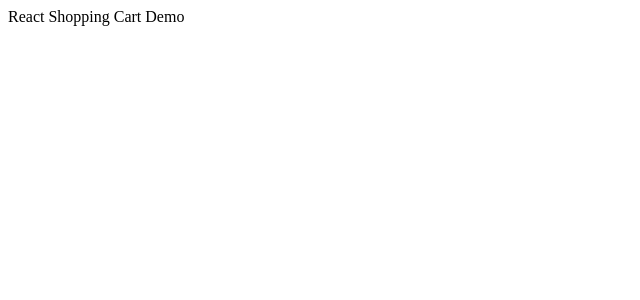
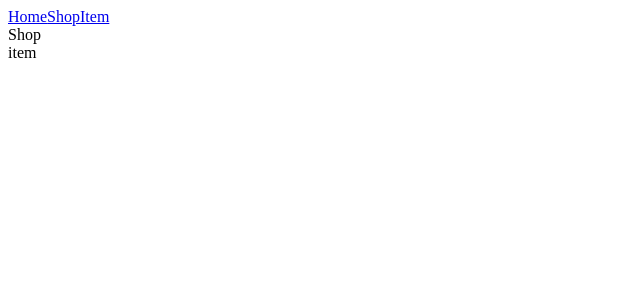
Before and after one commit to AntonHarbers/Odin-Shopping-Cart, a React (Vite) app: page /shop/item in a window 1280 px wide. Shown: the top 300 px of the page, without its empty margins (0-640 px from the left). Built offline with nearby package versions, Linux system fonts and the light colour scheme.

Commit message:
Basic Router setup with router component, outlet, errorElement

```diff
--- a/src/components/App.jsx
+++ /dev/null
@@ -1,7 +0,0 @@
-import '../styles/App.css';
-
-function App() {
-  return <div>React Shopping Cart Demo</div>;
-}
-
-export default App;
--- /dev/null
+++ b/src/components/Navbar.jsx
@@ -0,0 +1,21 @@
+import { Link } from 'react-router-dom';
+
+export default function Navbar() {
+  const routes = [
+    { name: 'Home', route: '/' },
+    { name: 'Shop', route: '/shop' },
+    { name: 'Item', route: '/shop/item' },
+  ];
+
+  return (
+    <nav>
+      {routes.map((route) => {
+        return (
+          <Link key={route.name} to={route.route}>
+            {route.name}
+          </Link>
+        );
+      })}
+    </nav>
+  );
+}
--- a/src/main.jsx
+++ b/src/main.jsx
@@ -1,10 +1,10 @@
 import React from 'react';
 import ReactDOM from 'react-dom/client';
-import App from './components/App.jsx';
+import NavRouter from './routes/NavRouter';
 import './styles/index.css';
 
 ReactDOM.createRoot(document.getElementById('root')).render(
   <React.StrictMode>
-    <App />
+    <NavRouter />
   </React.StrictMode>
 );
--- /dev/null
+++ b/src/pages/App.jsx
@@ -0,0 +1,13 @@
+import Navbar from '../components/Navbar';
+import '../styles/App.css';
+
+function App() {
+  return (
+    <div>
+      <Navbar />
+      <div>React Shopping Cart Demo</div>{' '}
+    </div>
+  );
+}
+
+export default App;
--- /dev/null
+++ b/src/pages/ErrorPage.jsx
@@ -0,0 +1,10 @@
+import { Link } from 'react-router-dom';
+
+export default function ErrorPage() {
+  return (
+    <>
+      <div>Oops, looks like theres been an error!</div>
+      <Link to="/">Back to Homepage</Link>
+    </>
+  );
+}
--- /dev/null
+++ b/src/pages/Item.jsx
@@ -0,0 +1,7 @@
+import { useParams } from 'react-router-dom';
+
+export default function Item() {
+  const { itemId } = useParams();
+
+  return <div>{itemId}</div>;
+}
--- /dev/null
+++ b/src/pages/ShopPage.jsx
@@ -0,0 +1,14 @@
+import { Outlet } from 'react-router-dom';
+import Navbar from '../components/Navbar';
+
+export default function ShopPage() {
+  // takes the itemId part of the url in /shop/itemId for use in the component
+
+  return (
+    <div>
+      <Navbar />
+      <div>Shop</div>
+      <Outlet />
+    </div>
+  );
+}
--- /dev/null
+++ b/src/routes/NavRouter.jsx
@@ -0,0 +1,28 @@
+import React from 'react';
+import App from '../pages/App';
+import { createBrowserRouter, RouterProvider } from 'react-router-dom';
+import ErrorPage from '../pages/ErrorPage';
+import ShopPage from '../pages/ShopPage';
+import Item from '../pages/Item';
+
+export default function NavRouter() {
+  // Here go the routes
+  const router = createBrowserRouter([
+    {
+      path: '/',
+      element: <App />,
+      errorElement: <ErrorPage />,
+    },
+    {
+      path: 'shop',
+      element: <ShopPage />,
+    },
+    {
+      path: 'shop/:itemId',
+      element: <ShopPage />,
+      children: [{ index: true, element: <Item /> }],
+    },
+  ]);
+
+  return <RouterProvider router={router} />;
+}
```
Also changed, not shown: 1 other file (tests, documents, lock files or other folders).
